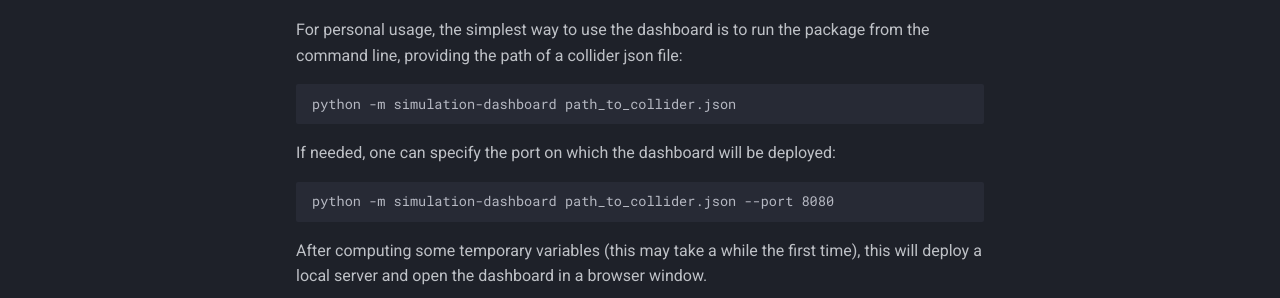
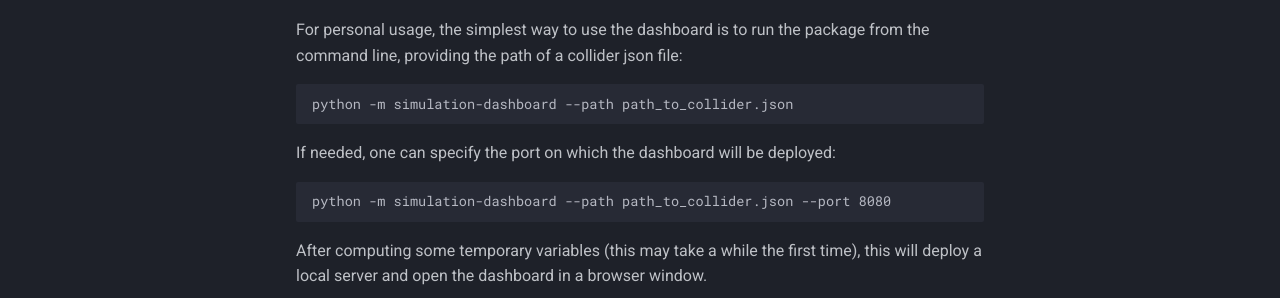
Before and after one commit to ColasDroin/collider-dashboard, an MkDocs documentation site: the page built from docs/index.md, in a window 1280 px wide and 1313 px high. Shown: the part 519-817 px from the top of the window. Built offline with MkDocs 1.6.1 and Material for MkDocs 9.7.7, drawn with Linux system fonts in a browser that asks for light colours; comment, search, counter and statistics services are not loaded.

````diff
--- a/docs/index.md
+++ b/docs/index.md
@@ -18,13 +18,13 @@ This will install the required packages and build the application.
 For personal usage, the simplest way to use the dashboard is to run the package from the command line, providing the path of a collider json file:
 
 ```bash
-python -m simulation-dashboard path_to_collider.json
+python -m simulation-dashboard --path path_to_collider.json
 ```
 
 If needed, one can specify the port on which the dashboard will be deployed:
 
 ```bash
-python -m simulation-dashboard path_to_collider.json --port 8080
+python -m simulation-dashboard --path path_to_collider.json --port 8080
 ```
 
 After computing some temporary variables (this may take a while the first time), this will deploy a local server and open the dashboard in a browser window.
@@ -47,6 +47,7 @@ gunicorn my-awesome-dashboard:server -b :8080
 Note that, as the dashboard deals with global variables, it is not thread-safe. It is therefore recommended to run it with a single worker (it's the case by default).
 
 
+
 ## Project repository
 
 Please visit the [project webpage](https://github.com/ColasDroin/simulation-dashboard) for more information about the project.
````
Also changed, not shown: README.md (+2 -2 lines).
